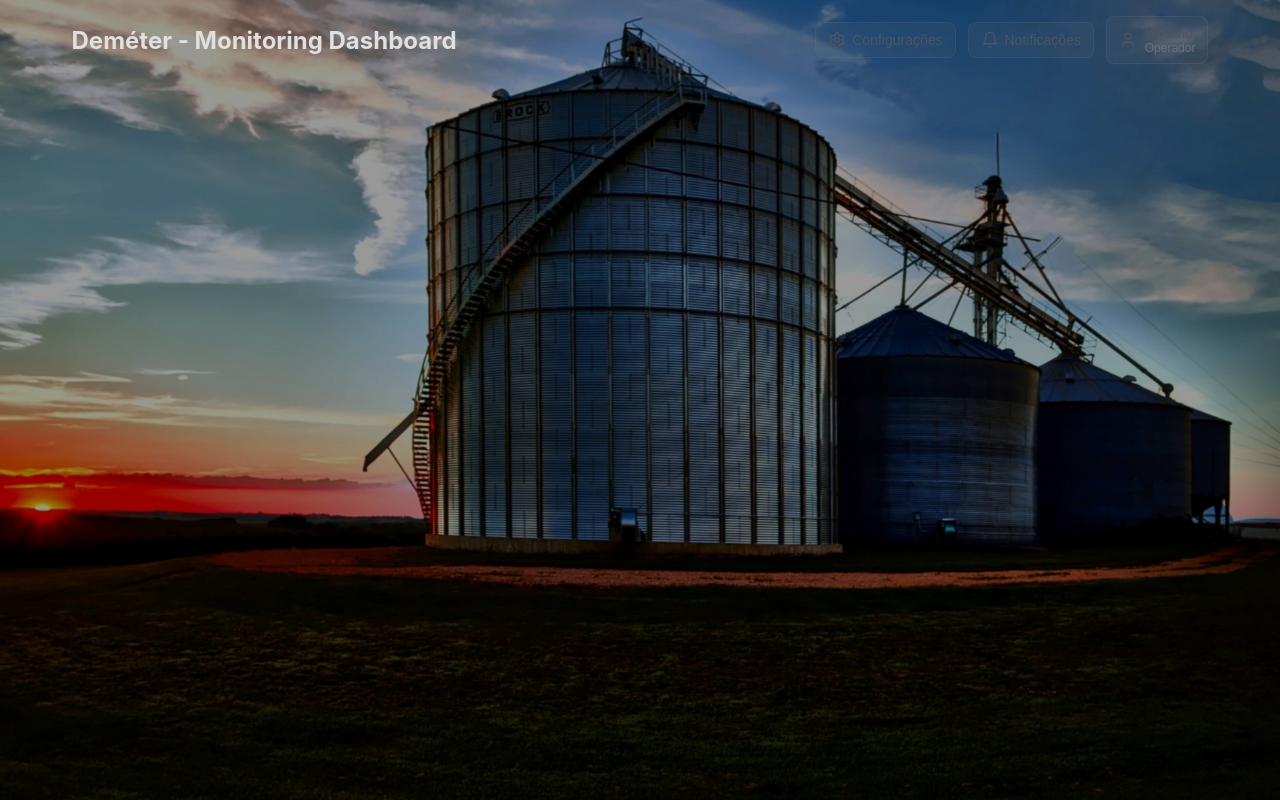
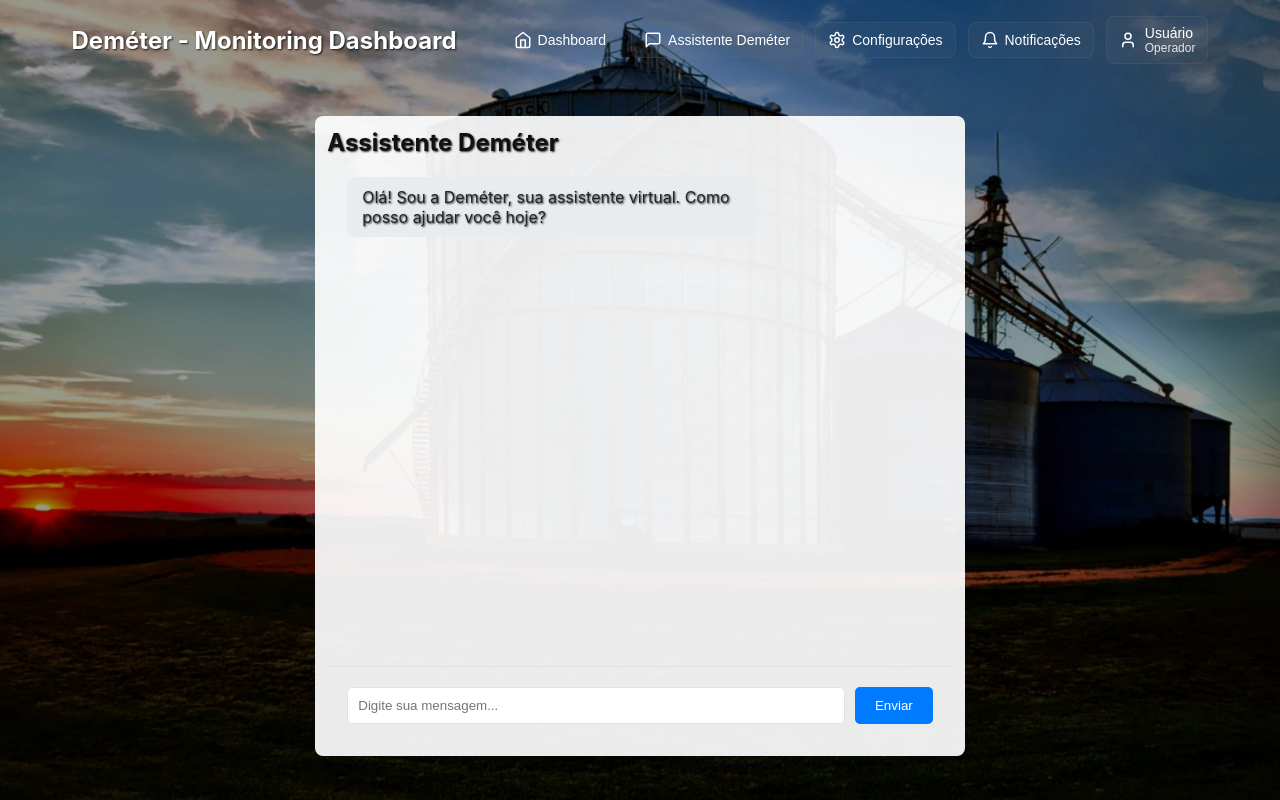
Before and after one commit to felipperaia/Dashboard-IoT-Silos-FrontEnd, a React (Vite) app: page /chat in a window 1280 px wide. Built offline with nearby package versions, Linux system fonts and the light colour scheme; no server answers.

Commit message:
feat: Adicionar funcionalidade de chat e integrar MFA no login

```diff
--- a/src/App.jsx
+++ b/src/App.jsx
@@ -10,6 +10,7 @@ import Settings from "./pages/Settings";
 import Notifications from "./pages/Notifications";
 import MFA from "./pages/MFA";
 import Profile from "./pages/Profile";
+import Chat from "./pages/Chat";
 
 function AppContent({ pushEnabled, unsubscribeAndLogout }) {
   const location = useLocation();
@@ -32,6 +33,7 @@ function AppContent({ pushEnabled, unsubscribeAndLogout }) {
         <Route path="/notifications" element={<Notifications />} />
         <Route path="/mfa" element={<MFA />} />
         <Route path="/profile" element={<Profile />} />
+          <Route path="/chat" element={<Chat />} />
       </Routes>
     </>
   );
--- a/src/app.css
+++ b/src/app.css
@@ -9,7 +9,8 @@
     background-position: center;
     background-color: rgba(0,0,0,0.35);
     background-attachment: fixed; /* fixa a imagem para não "mover" */
-    color: #111; /* cor base do texto para contraste */
+    color: #FFFFFF; /* cor branca para o texto */
+    text-shadow: 1px 1px 2px rgba(0,0,0,0.8); /* sombra para melhorar legibilidade */
 }
 
 .main {
@@ -29,3 +30,68 @@
     border-radius: 8px;
     padding: 12px;
 }
+
+/* Estilos do Chat */
+.chat-container {
+    display: flex;
+    flex-direction: column;
+    height: 80vh;
+    max-width: 800px;
+    margin: 20px auto;
+}
+
+.messages {
+    flex: 1;
+    overflow-y: auto;
+    padding: 20px;
+    display: flex;
+    flex-direction: column;
+    gap: 10px;
+}
+
+.message {
+    padding: 10px 15px;
+    border-radius: 10px;
+    max-width: 70%;
+    word-break: break-word;
+}
+
+.message.user {
+    background: #007bff;
+    color: white;
+    align-self: flex-end;
+}
+
+.message.assistant {
+    background: #e9ecef;
+    color: #212529;
+    align-self: flex-start;
+}
+
+.chat-input {
+    display: flex;
+    gap: 10px;
+    padding: 20px;
+    border-top: 1px solid #dee2e6;
+}
+
+.chat-input input {
+    flex: 1;
+    padding: 10px;
+    border: 1px solid #dee2e6;
+    border-radius: 5px;
+}
+
+.chat-input button {
+    padding: 10px 20px;
+    background: #007bff;
+    color: white;
+    border: none;
+    border-radius: 5px;
+    cursor: pointer;
+}
+
+.chat-input button:disabled {
+    background: #6c757d;
+    cursor: not-allowed;
+}
--- a/src/components/Header.jsx
+++ b/src/components/Header.jsx
@@ -1,11 +1,11 @@
 import React, { useEffect, useState } from "react";
-import { useNavigate } from "react-router-dom";
-import { Settings, Bell, User } from "lucide-react";
+import { useNavigate, useLocation } from "react-router-dom"; // Added useLocation
+import { Settings, Bell, User, Home, MessageSquare } from "lucide-react"; // Added MessageSquare
 import axios from "axios";
 
 // 👉 Configuração base da API
 const API_BASE = "https://dashboard-iot-silos-backend-1.onrender.com";
-const getAuthToken = () => localStorage.getItem("token");
+const getAuthToken = () => localStorage.getItem("access_token");
 
 const getHeaders = () => ({
   Authorization: `Bearer ${getAuthToken()}`,
@@ -91,7 +91,7 @@ export const Header = ({ pushEnabled, unsubscribeAndLogout }) => {
   const getUserIdFromToken = (token) => {
     try {
       const payload = JSON.parse(atob(token.split('.')[1]));
-      return payload.user_id || payload.id || null;
+      return payload.sub || payload.user_id || payload.id || null;
     } catch (error) {
       console.error("Erro ao decodificar token:", error);
       return null;
@@ -109,11 +109,23 @@ export const Header = ({ pushEnabled, unsubscribeAndLogout }) => {
         padding: "16px 0",
       }}
     >
-      <h1 style={{ margin: 0, fontSize: "24px", fontWeight: "700", color: "#e0e0e0" }}>
+      <h1 style={{ margin: 0, fontSize: "24px", fontWeight: "700", color: "#ffffff" }}>
         Deméter - Monitoring Dashboard
       </h1>
 
       <div style={{ display: "flex", alignItems: "center", gap: 12 }}>
+        {/* Voltar ao Dashboard */}
+        <button onClick={() => navigate("/dashboard")} style={buttonStyle}>
+          <Home size={18} />
+          <span style={{ fontSize: "14px" }}>Dashboard</span>
+        </button>
+
+        {/* Assistente Deméter (Chat) */}
+        <button onClick={() => navigate("/chat")} style={buttonStyle}>
+          <MessageSquare size={18} />
+          <span style={{ fontSize: "14px" }}>Assistente Deméter</span>
+        </button>
+
         {/* Configurações */}
         <button onClick={() => navigate("/settings")} style={buttonStyle}>
           <Settings size={18} />
@@ -143,8 +155,8 @@ export const Header = ({ pushEnabled, unsubscribeAndLogout }) => {
         <button onClick={() => navigate("/profile")} style={{ ...buttonStyle, gap: "8px" }}>
           <User size={18} />
           <div style={{ display: "flex", flexDirection: "column", alignItems: "flex-start" }}>
-            <span style={{ fontSize: "14px", fontWeight: "500" }}>{userName}</span>
-            <span style={{ fontSize: "12px", color: "#6b7280" }}>{userRole}</span>
+            <span style={{ fontSize: "14px", fontWeight: "500", color: "#ffffff" }}>{userName}</span>
+            <span style={{ fontSize: "12px", color: "#e5e7eb" }}>{userRole}</span>
           </div>
         </button>
       </div>
@@ -163,5 +175,5 @@ const buttonStyle = {
   gap: "6px",
   cursor: "pointer",
   transition: "all 0.2s",
-  color: "#4b5563",
+  color: "#ffffff",
 };
--- /dev/null
+++ b/src/pages/Chat.jsx
@@ -0,0 +1,66 @@
+import React, { useState, useRef, useEffect } from "react";
+import api from "../services/api";
+
+export default function Chat() {
+  const [messages, setMessages] = useState([
+    { role: "assistant", content: "Olá! Sou a Deméter, sua assistente virtual. Como posso ajudar você hoje?" }
+  ]);
+  const [input, setInput] = useState("");
+  const [loading, setLoading] = useState(false);
+  const messagesEndRef = useRef(null);
+
+  const scrollToBottom = () => {
+    messagesEndRef.current?.scrollIntoView({ behavior: "smooth" });
+  };
+
+  useEffect(() => {
+    scrollToBottom();
+  }, [messages]);
+
+  const handleSubmit = async (e) => {
+    e.preventDefault();
+    if (!input.trim() || loading) return;
+
+    const userMessage = { role: "user", content: input };
+    setMessages(prev => [...prev, userMessage]);
+    setInput("");
+    setLoading(true);
+
+    try {
+      // backend espera um array de mensagens: [{ role, content }]
+      const response = await api.post("/chat", [{ role: "user", content: input }]);
+      const botMessage = { role: "assistant", content: response.reply || "(sem resposta)" };
+      setMessages(prev => [...prev, botMessage]);
+    } catch (error) {
+      console.error("Erro ao enviar mensagem:", error);
+      setMessages(prev => [...prev, { role: "assistant", content: "Desculpe, tive um problema ao processar sua mensagem. Pode tentar novamente?" }]);
+    } finally {
+      setLoading(false);
+    }
+  };
+
+  return (
+    <div className="panel chat-container">
+      <h2>Assistente Deméter</h2>
+      <div className="messages">
+        {messages.map((msg, idx) => (
+          <div key={idx} className={`message ${msg.role}`}>
+            {msg.content}
+          </div>
+        ))}
+        <div ref={messagesEndRef} />
+      </div>
+      <form onSubmit={handleSubmit} className="chat-input">
+        <input
+          value={input}
+          onChange={(e) => setInput(e.target.value)}
+          placeholder="Digite sua mensagem..."
+          disabled={loading}
+        />
+        <button type="submit" disabled={loading}>
+          {loading ? "Enviando..." : "Enviar"}
+        </button>
+      </form>
+    </div>
+  );
+}
--- a/src/pages/MFA.jsx
+++ b/src/pages/MFA.jsx
@@ -31,6 +31,16 @@ export default function MFA() {
         throw new Error(t || "Falha na verificação");
       }
       alert("MFA habilitado com sucesso");
+      // Atualizar usuário localmente
+      try {
+        const meResp = await fetch(`${API_URL}/auth/me`, { headers: { "Authorization": `Bearer ${localStorage.getItem("access_token")}` } });
+        if (meResp.ok) {
+          const me = await meResp.json();
+          localStorage.setItem("current_user", JSON.stringify(me));
+        }
+      } catch (e) {
+        console.warn("Falha ao atualizar current_user após MFA:", e);
+      }
     } catch (e) {
       console.error(e);
       alert("Código inválido");
--- a/src/pages/Profile.jsx
+++ b/src/pages/Profile.jsx
@@ -7,7 +7,7 @@ export default function Profile() {
   const logout = () => {
     localStorage.removeItem("access_token");
     localStorage.removeItem("current_user");
-    window.location.href = "/login";
+    window.location.href = "https://dashboardsilo.netlify.app/";
   };
 
   if (!user) return <div className="panel">Nenhum usuário ativo</div>;
--- a/src/pages/Settings.jsx
+++ b/src/pages/Settings.jsx
@@ -1,9 +1,11 @@
 import React, { useEffect, useState } from "react";
+import { useNavigate } from "react-router-dom";
 import api from "../services/api";
 
 export default function Settings() {
   const [profile, setProfile] = useState(null);
   const [saving, setSaving] = useState(false);
+  const navigate = useNavigate();
 
   useEffect(() => {
     const raw = localStorage.getItem("current_user");
@@ -18,12 +20,19 @@ export default function Settings() {
   const save = async () => {
     setSaving(true);
     try {
-      // TODO: chamar API para atualizar perfil
+        // Atualiza o perfil no backend
+    await api.put(`/users/me`, {
+          name: profile.name,
+          email: profile.email,
+          phone: profile.phone
+        });
+
+        // Atualiza localmente após sucesso no backend
       localStorage.setItem("current_user", JSON.stringify(profile));
-      alert("Perfil salvo localmente.");
+        alert("Perfil atualizado com sucesso!");
     } catch (e) {
       console.error(e);
-      alert("Erro ao salvar");
+        alert("Erro ao salvar: " + (e.response?.data?.detail || e.message));
     } finally { setSaving(false); }
   };
 
@@ -44,6 +53,7 @@ export default function Settings() {
         </label>
         <div>
           <button onClick={save} disabled={saving}>{saving ? "Salvando..." : "Salvar"}</button>
+          <button onClick={() => navigate('/mfa')} style={{ marginLeft: 12 }}>Configurar MFA</button>
         </div>
       </div>
     </div>
--- a/src/services/api.js
+++ b/src/services/api.js
@@ -112,4 +112,9 @@ const api = {
   adminListSubscriptions: () => request("/notifications/admin/subscriptions")
 };
 
+// Método auxiliar PUT
+api.put = (path, body) => request(path, { method: "PUT", body: JSON.stringify(body) });
+// Método auxiliar POST
+api.post = (path, body) => request(path, { method: "POST", body: JSON.stringify(body) });
+
 export default api;
```
Also changed, not shown: src/pages/Login.jsx (+39 -6 lines).
